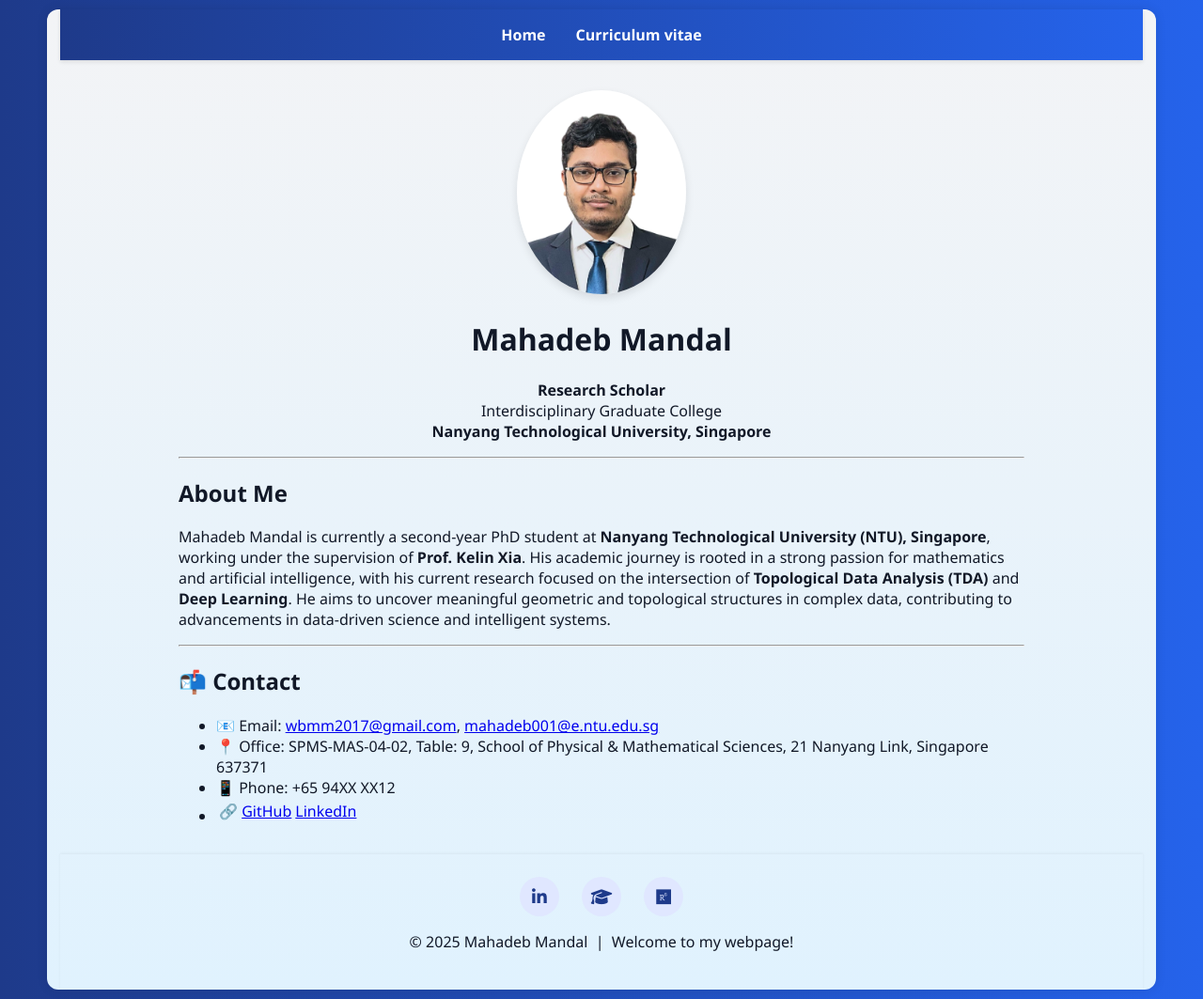
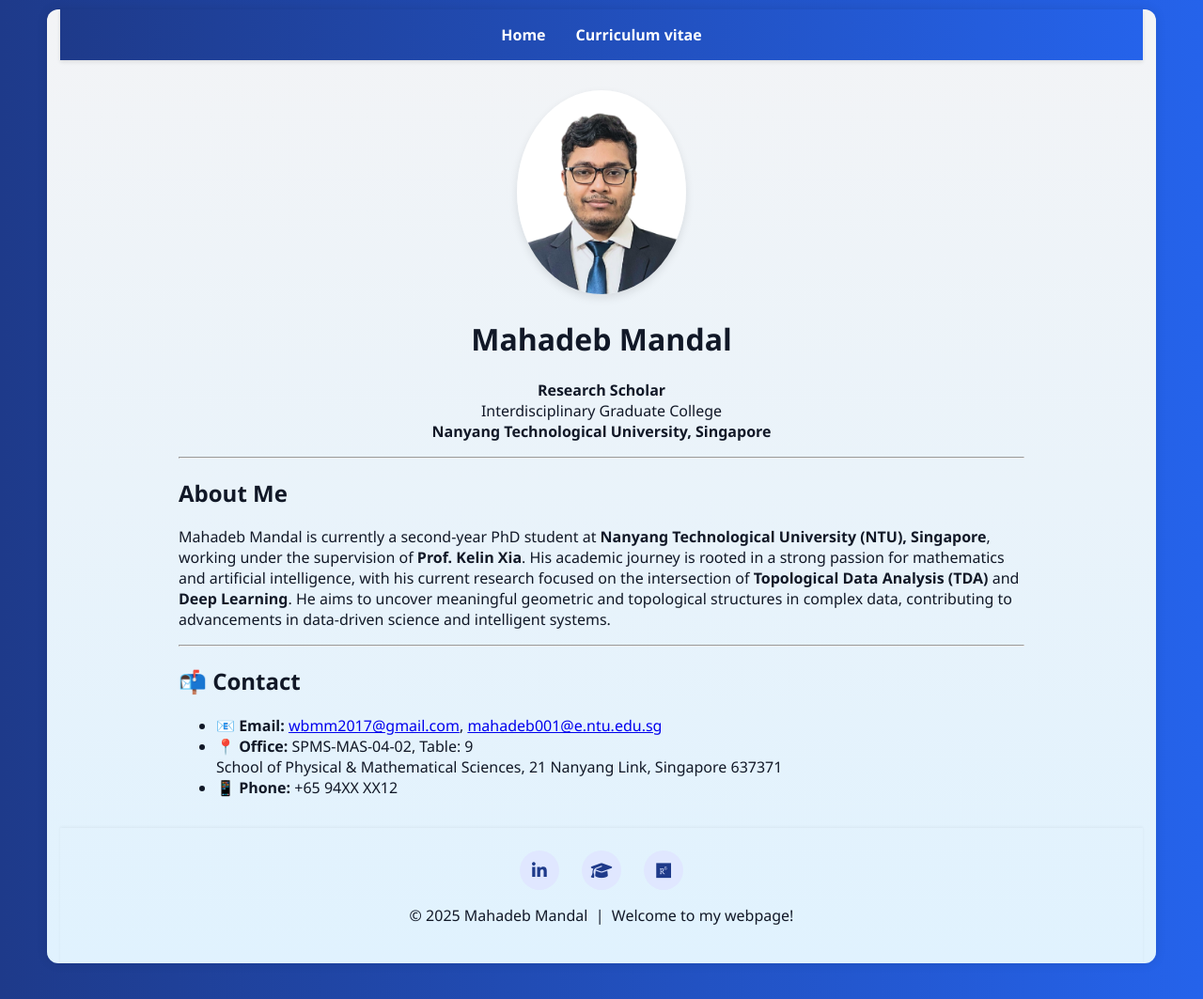
Before and after one commit to mahadeb-ai/mahadeb-ai.github.io, a Jekyll site: the page built from index.md, in a window 1280 px wide. Shown: the whole page at 94% size. Built offline with Jekyll 4.4.1, drawn with Linux system fonts in a browser that asks for light colours.

Commit message:
Update index.md

```diff
--- a/index.md
+++ b/index.md
@@ -21,9 +21,16 @@
 
 ---
 
-## 📬 Contact
-
-- 📧 Email: [wbmm2017@gmail.com](mailto:wbmm2017@gmail.com),  [mahadeb001@e.ntu.edu.sg](mailto:mahadeb001@e.ntu.edu.sg)
-- 📍 Office: SPMS-MAS-04-02, Table: 9, School of Physical & Mathematical Sciences, 21 Nanyang Link, Singapore 637371
-- 📱 Phone: +65 94XX XX12
-- 🔗 [GitHub](https://github.com/your-username) |[LinkedIn](https://www.linkedin.com/in/mahadeb-mandal-5486a726b/)
+<section class="contact-section">
+  <h2>📬 Contact</h2>
+  <ul class="contact-list">
+    <li><strong>📧 Email:</strong>
+      <a href="mailto:wbmm2017@gmail.com">wbmm2017@gmail.com</a>,
+      <a href="mailto:mahadeb001@e.ntu.edu.sg">mahadeb001@e.ntu.edu.sg</a>
+    </li>
+    <li><strong>📍 Office:</strong> SPMS-MAS-04-02, Table: 9<br>
+      School of Physical & Mathematical Sciences, 21 Nanyang Link, Singapore 637371
+    </li>
+    <li><strong>📱 Phone:</strong> +65 94XX XX12</li>
+  </ul>
+</section>
```
